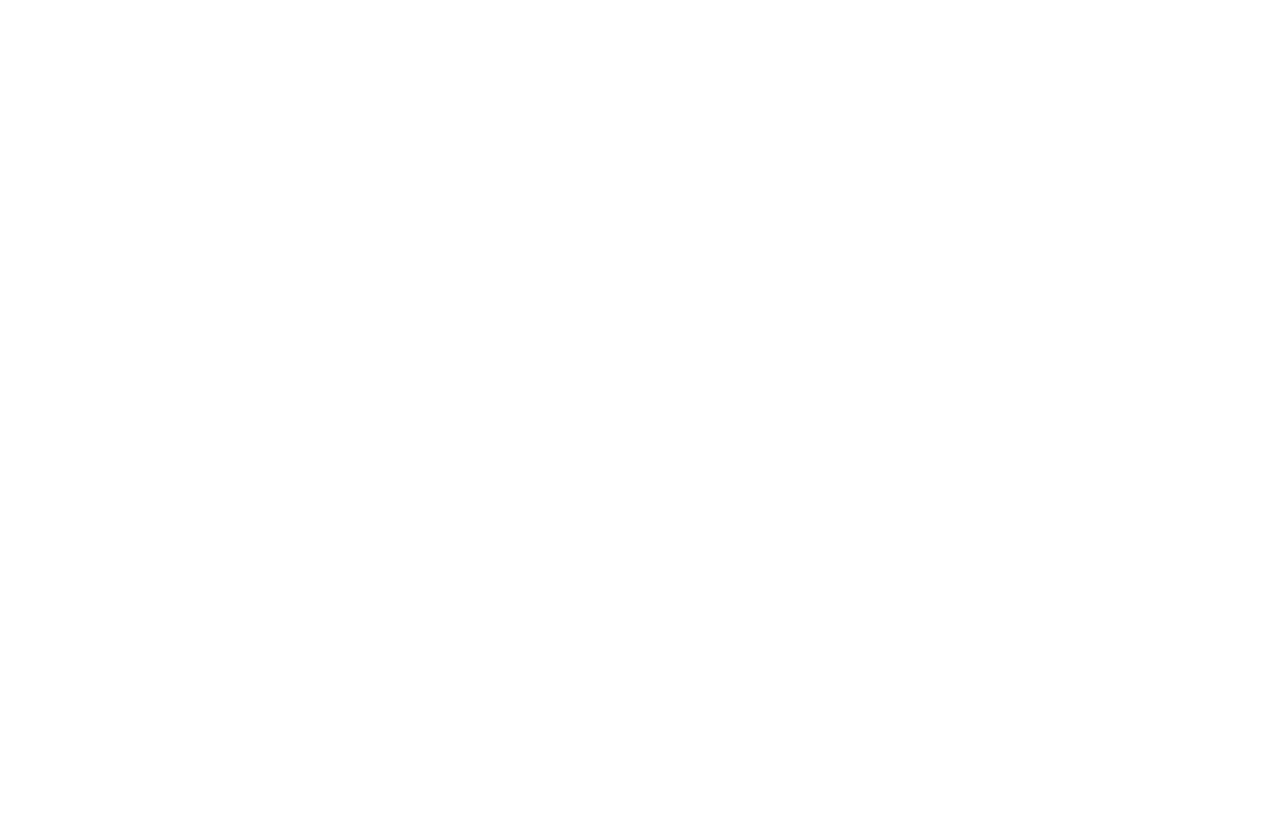
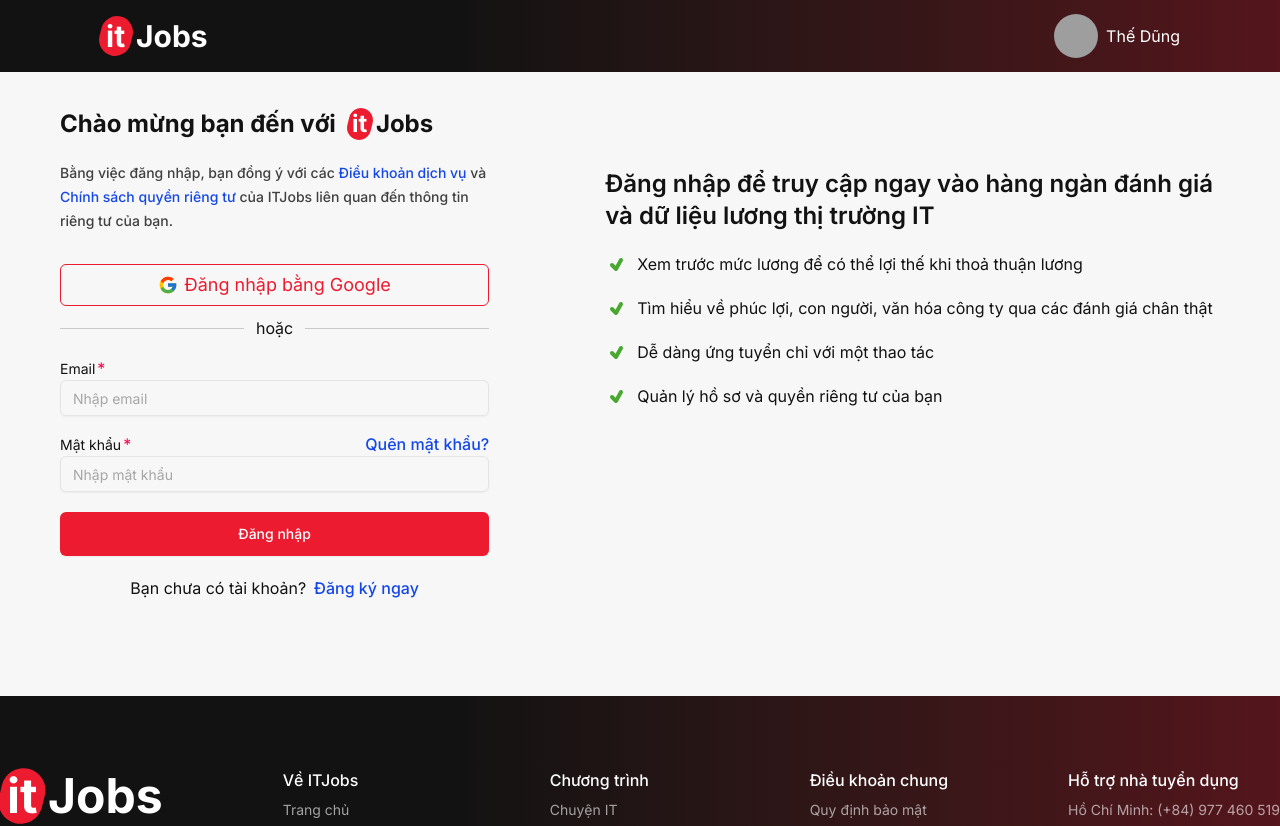
Before and after one commit to dungtthe/ITJobs, a React (Vite) app: page /login in a window 1280 px wide. Before the commit this address had no page. Shown: the top 826 px of the page. Before the commit the page ends 800 px from the top, so only its background shows below. Built offline with nearby package versions, Linux system fonts and the light colour scheme; grey boxes are pictures that could not be loaded.

Commit message:
FE - feat: develop login ui

```diff
--- /dev/null
+++ b/src/components/my-components/users/Logo.jsx
@@ -0,0 +1,61 @@
+export default function Logo({
+  as = "div",
+  size = "medium",
+  className = "",
+  itColor = "text-secondary-foreground",
+  jobsColor = "text-secondary-foreground",
+  bgColor = "bg-primary",
+  ...props
+}) {
+  const sizeClasses = {
+    xsmall: {
+      container: "w-5 h-6",
+      text: "text-xl",
+      textSecond: "text-xl",
+    },
+    small: {
+      container: "w-6 h-8",
+      text: "text-2xl",
+      textSecond: "text-2xl",
+    },
+    medium: {
+      container: "w-8 h-10",
+      text: "text-3xl",
+      textSecond: "text-3xl",
+    },
+    large: {
+      container: "w-11 h-14",
+      text: "text-5xl",
+      textSecond: "text-5xl",
+    },
+  };
+
+  const currentSize = sizeClasses[size];
+  const Component = as;
+
+  return (
+    <Component
+      className={`flex items-center justify-start hover:cursor-pointer ${className}`}
+      {...props}
+    >
+      <div className="flex items-center">
+        <span className="relative inline-block">
+          <div
+            className={`${bgColor} ${currentSize.container} rounded-full transform rotate-14 flex items-center justify-center`}
+          >
+            <span
+              className={`${itColor} ${currentSize.text} font-bold transform -rotate-14`}
+            >
+              it
+            </span>
+          </div>
+        </span>
+        <span
+          className={`ml-1 font-bold ${jobsColor} ${currentSize.textSecond}`}
+        >
+          Jobs
+        </span>
+      </div>
+    </Component>
+  );
+}
--- /dev/null
+++ b/src/features/auth/views/Login.jsx
@@ -0,0 +1,181 @@
+import Logo from "@/components/my-components/users/Logo";
+import { Link } from "react-router-dom";
+import { FcGoogle } from "react-icons/fc";
+import { Button } from "@/components/ui/button";
+import { useState, useRef } from "react";
+import { Input } from "@/components/ui/input";
+import { TiTick } from "react-icons/ti";
+
+export default function Login() {
+  // state check required
+  const [notiRequiredEmail, setNotiRequiredEmail] = useState("");
+  const [notiRequiredPass, setNotiRequiredPass] = useState("");
+
+  //ref
+  const inputEmailRef = useRef(null);
+  const inputPassRef = useRef(null);
+
+  const handleLoginWithGoogle = () => {
+    alert("hihi");
+  };
+
+  const handleSubmit = () => {
+    const email = inputEmailRef.current.value;
+    const pass = inputPassRef.current.value;
+    console.log(inputEmailRef.current.value);
+    console.log(inputPassRef.current.value);
+
+    if (email === "" || email === null) {
+      setNotiRequiredEmail("required");
+    } else {
+      setNotiRequiredEmail("");
+    }
+    if (pass === "" || pass === null) {
+      setNotiRequiredPass("required");
+    } else {
+      setNotiRequiredPass("");
+    }
+  };
+
+  return (
+    <>
+      <div className="pt-9 pb-24 flex justify-between">
+        {/* welcome, form */}
+        <div className="w-[37%] ">
+          {/* welcome */}
+          <div className="flex">
+            <h2 className="text-foreground text-2xl font-bold mr-3">
+              Chào mừng bạn đến với
+            </h2>
+            <Logo as="h2" size="small" jobsColor="text-foreground" />
+          </div>
+          {/* policy */}
+          <div className="mt-5">
+            <span className="text-sm text-foreground/80 font-medium">
+              Bằng việc đăng nhập, bạn đồng ý với các{" "}
+            </span>
+            <Link className="text-mlink font-medium text-sm">
+              Điều khoản dịch vụ{" "}
+            </Link>
+            <span className="text-sm text-foreground/80 font-medium">và </span>
+            <Link className="text-mlink font-medium text-sm">
+              Chính sách quyền riêng tư{" "}
+            </Link>
+            <span className="text-sm text-foreground/80 font-medium">
+              của ITJobs liên quan đến thông tin riêng tư của bạn.
+            </span>
+          </div>
+
+          {/* form */}
+          <div className="mt-8">
+            {/* login gg */}
+            <div
+              onClick={handleLoginWithGoogle}
+              className="flex w-full items-center justify-center gap-1.5 py-1.5 border border-primary rounded-md hover:bg-primary/10 transition-all hover:cursor-pointer"
+            >
+              <FcGoogle className="size-5"></FcGoogle>
+              <button className="text-lg text-primary hover:cursor-pointer">
+                Đăng nhập bằng Google
+              </button>
+            </div>
+            {/* line */}
+            <div className="flex items-center justify-center mt-2.5">
+              <div className="h-[1px] bg-foreground/20 flex-1"></div>
+              <span className="mx-3">hoặc</span>
+              <div className="h-[1px] bg-foreground/20 flex-1"></div>
+            </div>
+            {/* input */}
+            {/* email */}
+            <div className="mt-4">
+              <label className="text-sm">Email</label>
+              <label className="ml-0.5 text-destructive">*</label>
+            </div>
+            <Input
+              placeholder="Nhập email"
+              className="selection:bg-primary/15 selection:text-foreground"
+              ref={inputEmailRef}
+            ></Input>
+            {notiRequiredEmail === "required" && (
+              <span className="text-xs text-destructive font-medium block mt-1">
+                Email không được để trống
+              </span>
+            )}
+
+            {/* pass */}
+            <div className="mt-4 flex items-center justify-between">
+              <div>
+                <label className="text-sm">Mật khẩu</label>
+                <label className="ml-0.5 text-destructive">*</label>
+              </div>
+              <Link className="text-mlink font-medium">Quên mật khẩu?</Link>
+            </div>
+            <Input
+              placeholder="Nhập mật khẩu"
+              type="password"
+              ref={inputPassRef}
+              className="selection:bg-primary/15 selection:text-foreground"
+            ></Input>
+            {notiRequiredPass === "required" && (
+              <span className="text-xs text-destructive font-medium block mt-1">
+                Mật khẩu không được để trống
+              </span>
+            )}
+
+            {/* submit */}
+            <Button
+              onClick={handleSubmit}
+              className="w-full py-5.5 mt-5 hover:cursor-pointer"
+            >
+              Đăng nhập
+            </Button>
+          </div>
+
+          {/*  register */}
+          <div className="mt-5 flex items-center justify-center gap-2">
+            <h4>Bạn chưa có tài khoản?</h4>
+            <Link className="text-mlink font-medium">Đăng ký ngay</Link>
+          </div>
+        </div>
+        {/* intro */}
+        <div className="w-[53%] pt-15">
+          <h2 className="font-semibold text-2xl">
+            Đăng nhập để truy cập ngay vào hàng ngàn đánh giá và dữ liệu lương
+            thị trường IT
+          </h2>
+
+          <ul>
+            <li>
+              <div className="flex items-center mt-5">
+                <TiTick className="text-success size-6 mr-2"></TiTick>
+                <span>
+                  Xem trước mức lương để có thể lợi thế khi thoả thuận lương
+                </span>
+              </div>
+            </li>
+            <li>
+              <div className="flex items-center mt-5">
+                <TiTick className="text-success size-6 mr-2"></TiTick>
+                <span>
+                  Tìm hiểu về phúc lợi, con người, văn hóa công ty qua các đánh
+                  giá chân thật
+                </span>
+              </div>
+            </li>
+            <li>
+              <div className="flex items-center mt-5">
+                <TiTick className="text-success size-6 mr-2"></TiTick>
+                <span>Dễ dàng ứng tuyển chỉ với một thao tác</span>
+              </div>
+            </li>
+            <li>
+              <div className="flex items-center mt-5">
+                <TiTick className="text-success size-6 mr-2"></TiTick>
+                <span>Quản lý hồ sơ và quyền riêng tư của bạn</span>
+              </div>
+            </li>
+          </ul>
+        </div>
+      </div>
+    </>
+  );
+}
--- a/src/index.css
+++ b/src/index.css
@@ -11,20 +11,6 @@
   /* font */
   --font-inter: Inter;
   /* color */
-  /* admin */
-
-  /* user */
-  /* nao định nghĩa lại cho giống phong cách của shacdn */
-  /* --color-u-white: #FFFFFF;
-  --color-u-black-one: #121212;
-  --color-u-black-two: #414042;
-  --color-u-grey-one: #A6A6A6;
-  --color-u-grey-two: #F0F0F0;
-  --color-u-grey-three: #F7F7F7;
-  --color-u-red-one: #ED1B2F;
-  --color-u-green-one: #5EB305;
-  --color-u-blue-one: #0E2EED; */
-
   --radius-sm: calc(var(--radius) - 4px);
   --radius-md: calc(var(--radius) - 2px);
   --radius-lg: var(--radius);
@@ -62,6 +48,7 @@
   --color-sidebar-accent-foreground: var(--sidebar-accent-foreground);
   --color-sidebar-border: var(--sidebar-border);
   --color-sidebar-ring: var(--sidebar-ring);
+  --color-mlink: var(--mlink);
 }
 
 :root {
@@ -164,6 +151,9 @@
   --input: oklch(0.92 0.004 286.32);
   --ring: oklch(0.5376 0.2 27.29);
 
+
+  --mlink: oklch(0.488 0.243 264.376);
+
   @apply bg-background text-foreground;
 }
 
--- a/src/layouts/User/Footer.jsx
+++ b/src/layouts/User/Footer.jsx
@@ -2,7 +2,7 @@
 import { FiFacebook } from "react-icons/fi";
 import { RiYoutubeLine } from "react-icons/ri";
 import { SiInstagram } from "react-icons/si";
-
+import Logo from "@/components/my-components/users/Logo";
 export default function Footer() {
   return (
     <>
@@ -11,20 +11,7 @@
           <div className="flex justify-between items-start text-secondary-foreground/60 gap-8">
             {/* logo and social*/}
             <div>
-              <div className="flex items-center justify-start hover:cursor-pointer">
-                <div className="flex items-center">
-                  <span className="relative inline-block">
-                    <div className="bg-primary w-11 h-14 rounded-full transform rotate-14 flex items-center justify-center">
-                      <span className="text-secondary-foreground text-5xl font-bold transform -rotate-14">
-                        it
-                      </span>
-                    </div>
-                  </span>
-                  <span className="ml-1 font-bold text-secondary-foreground text-5xl">
-                    Jobs
-                  </span>
-                </div>
-              </div>
+              <Logo as="div" size="large" />
               <p className="text-secondary-foreground pt-1.5">Job ít mà chất</p>
               <div>
                 <div className="flex items-center gap-4 mt-4">
--- a/src/layouts/User/Header.jsx
+++ b/src/layouts/User/Header.jsx
@@ -1,42 +1,27 @@
-import React from "react";
-import "./style.css";
+import { Avatar, AvatarImage } from "@/components/ui/avatar";
 import {
   DropdownMenu,
-  DropdownMenuCheckboxItem,
   DropdownMenuContent,
-  DropdownMenuLabel,
+  DropdownMenuItem,
   DropdownMenuSeparator,
-  DropdownMenuItem,
   DropdownMenuTrigger,
 } from "@/components/ui/dropdown-menu";
-import { Avatar, AvatarFallback, AvatarImage } from "@/components/ui/avatar";
 import { CgProfile } from "react-icons/cg";
 import { CiLogout } from "react-icons/ci";
+import { IoMdHeartEmpty } from "react-icons/io";
+import { IoPersonAddOutline } from "react-icons/io5";
+import { MdHistory } from "react-icons/md";
 import { TbFileCv } from "react-icons/tb";
-import { MdHistory } from "react-icons/md";
-import { IoPersonAddOutline } from "react-icons/io5";
 import { Link } from "react-router-dom";
-import { IoMdHeartEmpty } from "react-icons/io";
+import "./style.css";
+import Logo from "@/components/my-components/users/Logo";
 export default function Header() {
   return (
     <>
       <header className="main-gradient py-3.5">
         <div className="flex justify-between items-center px-25">
           {/* logo */}
-          <h1 className="flex items-center justify-start hover:cursor-pointer">
-            <div className="flex items-center">
-              <span className="relative inline-block">
-                <div className="bg-primary w-8 h-10 rounded-full transform rotate-14 flex items-center justify-center">
-                  <span className="text-secondary-foreground text-3xl font-bold transform -rotate-14">
-                    it
-                  </span>
-                </div>
-              </span>
-              <span className="ml-1 font-bold text-secondary-foreground text-3xl">
-                Jobs
-              </span>
-            </div>
-          </h1>
+          <Logo as="h1" size="medium" />
           {/* login and avatar */}
           <div className="flex justify-end ">
             <DropdownMenu>
--- a/src/layouts/User/index.jsx
+++ b/src/layouts/User/index.jsx
@@ -7,7 +7,7 @@
     <>
       <div className="user-theme">
         <Header />
-        <div>
+        <div className="container mx-auto px-15">
           <Outlet />
         </div>
         <Footer />
--- a/src/routes/MainRoutes.jsx
+++ b/src/routes/MainRoutes.jsx
@@ -9,6 +9,7 @@
 //user
 import User_Layout from "@/layouts/user/Index.jsx";
 import User_Home from "@/features/user/views/Index.jsx";
+import Login from "@/features/auth/views/Login.jsx";
 export default function MainRoutes() {
   return (
     <BrowserRouter>
@@ -22,6 +23,7 @@
         {/* USER*/}
         <Route path="/" element={<User_Layout />}>
           <Route index element={<User_Home />} />
+          <Route path="login" element={<Login />} />
         </Route>
       </Routes>
     </BrowserRouter>
```
